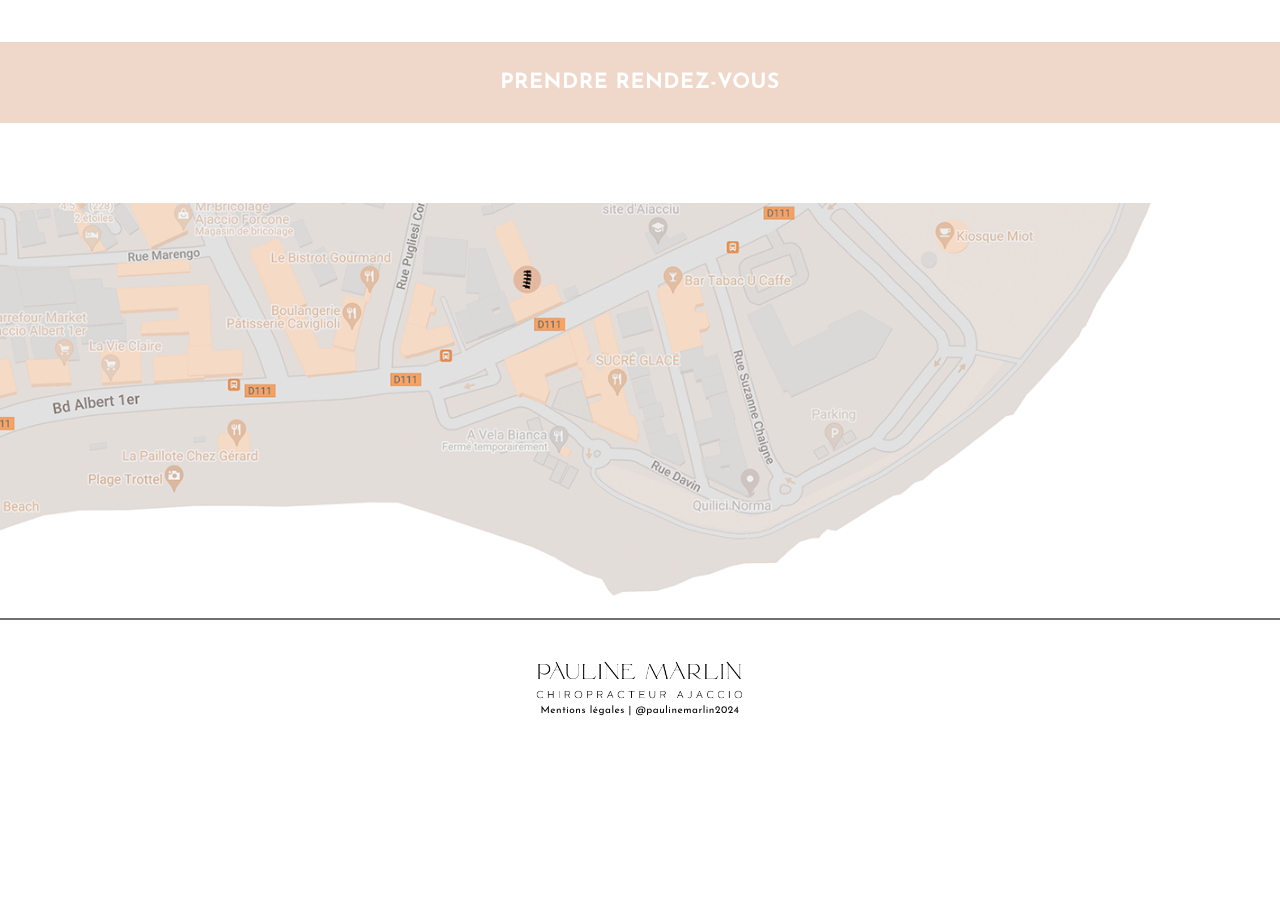
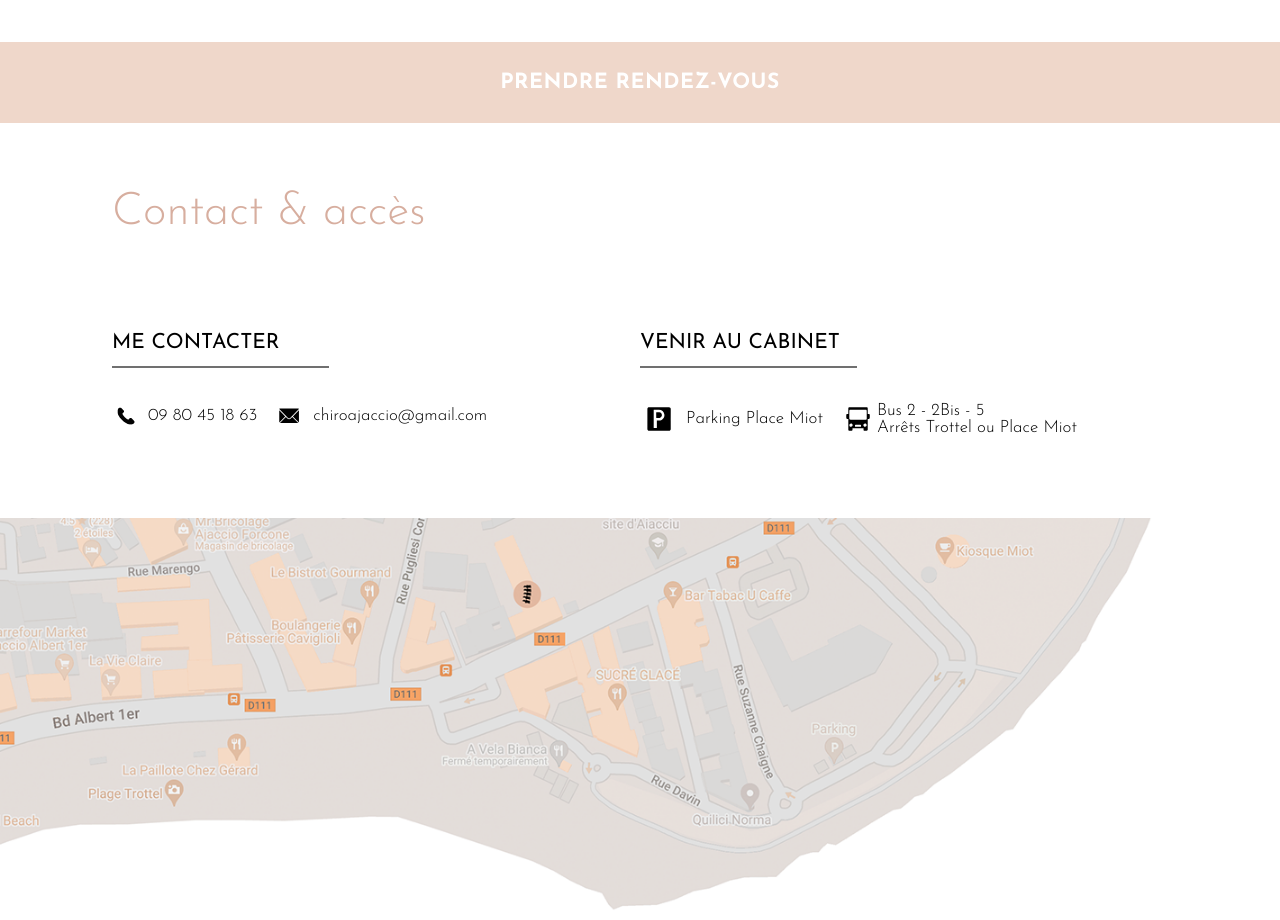
Before and after one commit to MisterPingouin/chiropracteur, a Next.js app: page / in a window 1280 px wide. Shown: the part 3680-4600 px from the top of the page. Before the commit the page ends 4430 px from the top, so only its background shows below. Built offline with nearby package versions, Linux system fonts and the light colour scheme.

Commit message:
last fix

```diff
--- a/src/app/page.tsx
+++ b/src/app/page.tsx
@@ -300,7 +300,7 @@ export default function Home() {
           </div>
         </div>
         <div id="contact-acces"></div>
-        <div className="hidden flex-col px-28">
+        <div className="hidden flex-col px-28 lg:flex">
           <h4 className="font-light text-customTitle text-45px mt-14 mb-20">
             Contact & accès
           </h4>
```
